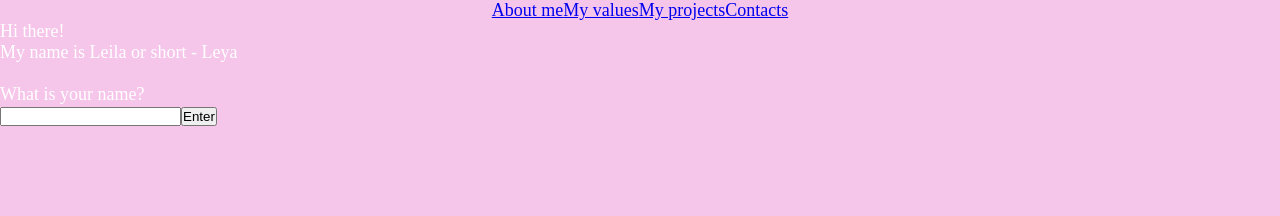
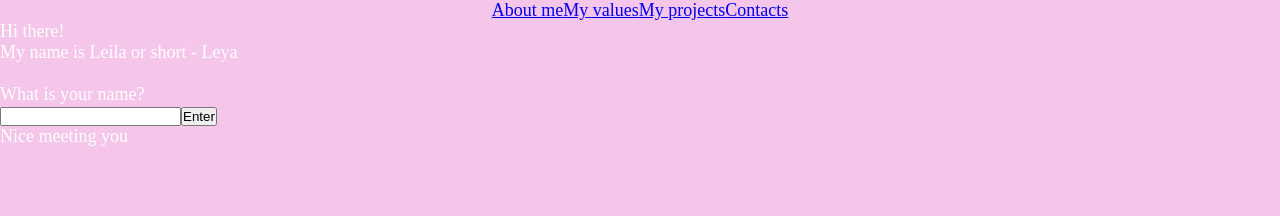
Before and after one commit to Night-Cheza/MyWebsite, a React (Create React App) app: page / in a window 1280 px wide. Shown: the top 216 px of the page. Built offline with nearby package versions, Linux system fonts and the light colour scheme.

Commit message:
render entered name on submit

```diff
--- a/src/App.js
+++ b/src/App.js
@@ -1,6 +1,6 @@
 import NavBar from './components/LoadPage/NavBar';
+import Greeting from './components/LoadPage/Greeting';
 import './App.css';
-import RenderingName from './components/LoadPage/RenderingName';
 
 
 function App() {
@@ -8,7 +8,7 @@ function App() {
     <div>
       <header className="appHeader">
         <NavBar />
-        <RenderingName />
+        <Greeting />
       </header>
     </div>
   );
--- a/src/components/LoadPage/Greeting.js
+++ b/src/components/LoadPage/Greeting.js
@@ -1,12 +1,15 @@
+import { useState } from "react";
+import NameInput from "./NameInput";
 import "./Greeting.css";
-import NameInput from "./NameInput";
 
-function Greeting (props) {
+function Greeting () {
+    //to render entered name
+    useState();
+    const [enteredName, setEnteredName] = useState("");
     const submitNewNameHandler = (submittedName) => {
-        const name = {
-            submittedName
-        };
-    }
+        setEnteredName(submittedName);
+    };
+
     return (
         <div>
             <div>
@@ -15,6 +18,8 @@ function Greeting (props) {
                     My name is Leila or short - Leya <br/><br/>
                 </p>
                 <NameInput onSubmitNewName={submitNewNameHandler} />
+
+                <p>Nice meeting you {enteredName}</p>
             </div>
         </div>
     );
--- a/src/components/LoadPage/NameInput.js
+++ b/src/components/LoadPage/NameInput.js
@@ -16,6 +16,7 @@ function NameInput(props) {
 
          //to pass new data to Greeting.js
         props.onSubmitNewName(name);
+
         //to clear input after form is submitted
         setNewName("");
     }
--- a/src/components/LoadPage/RenderingName.js
+++ /dev/null
@@ -1,16 +0,0 @@
-import Greeting from "./Greeting";
-
-function RenderingName(props) {
-    return (
-        <Greeting>
-            <div>
-                <p>
-                    Nice meeting you {props.name} <br/>
-                    What would you like to know?
-                </p>
-            </div>
-        </Greeting>
-    );
-}
-
-export default RenderingName;
```
